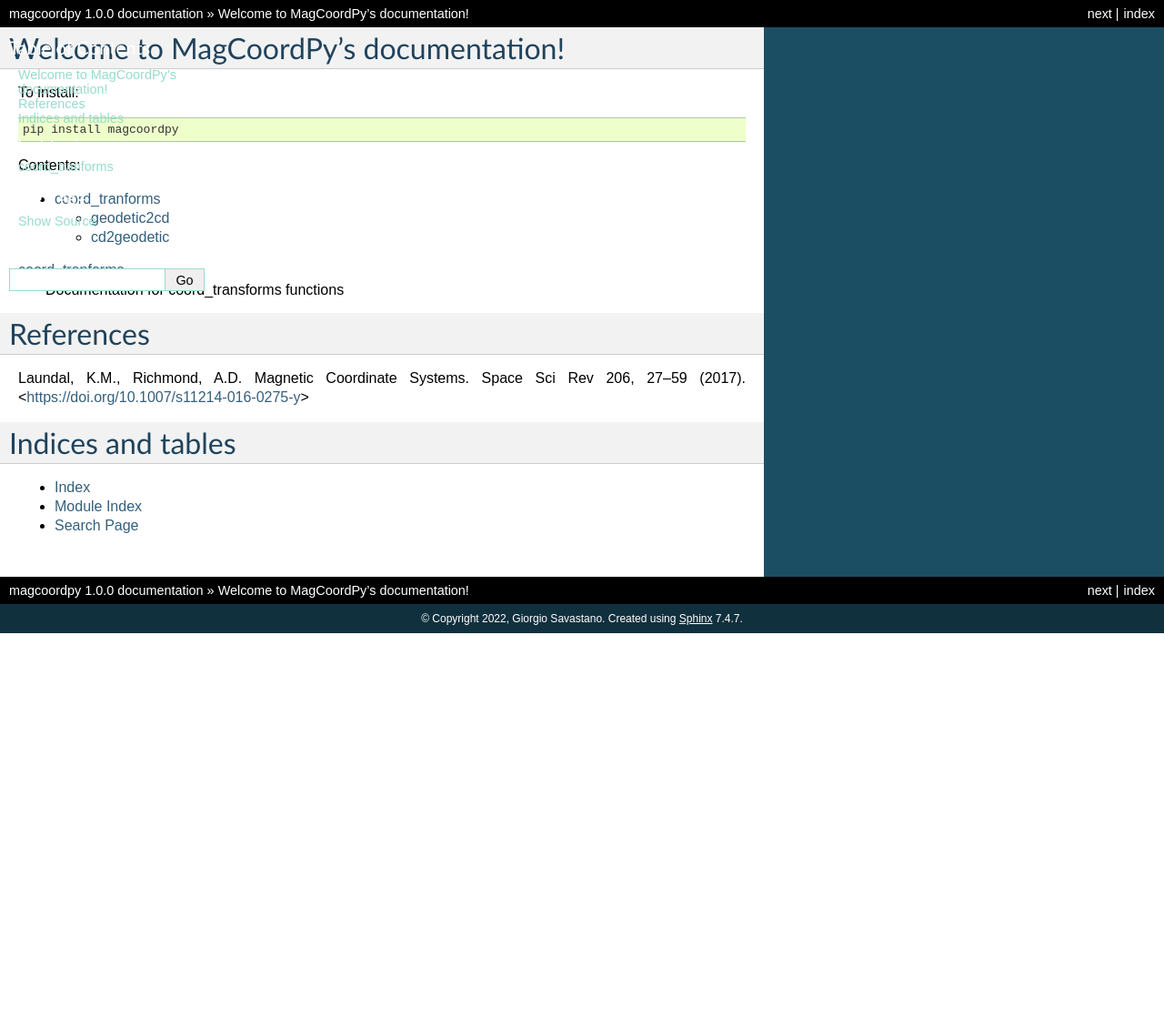
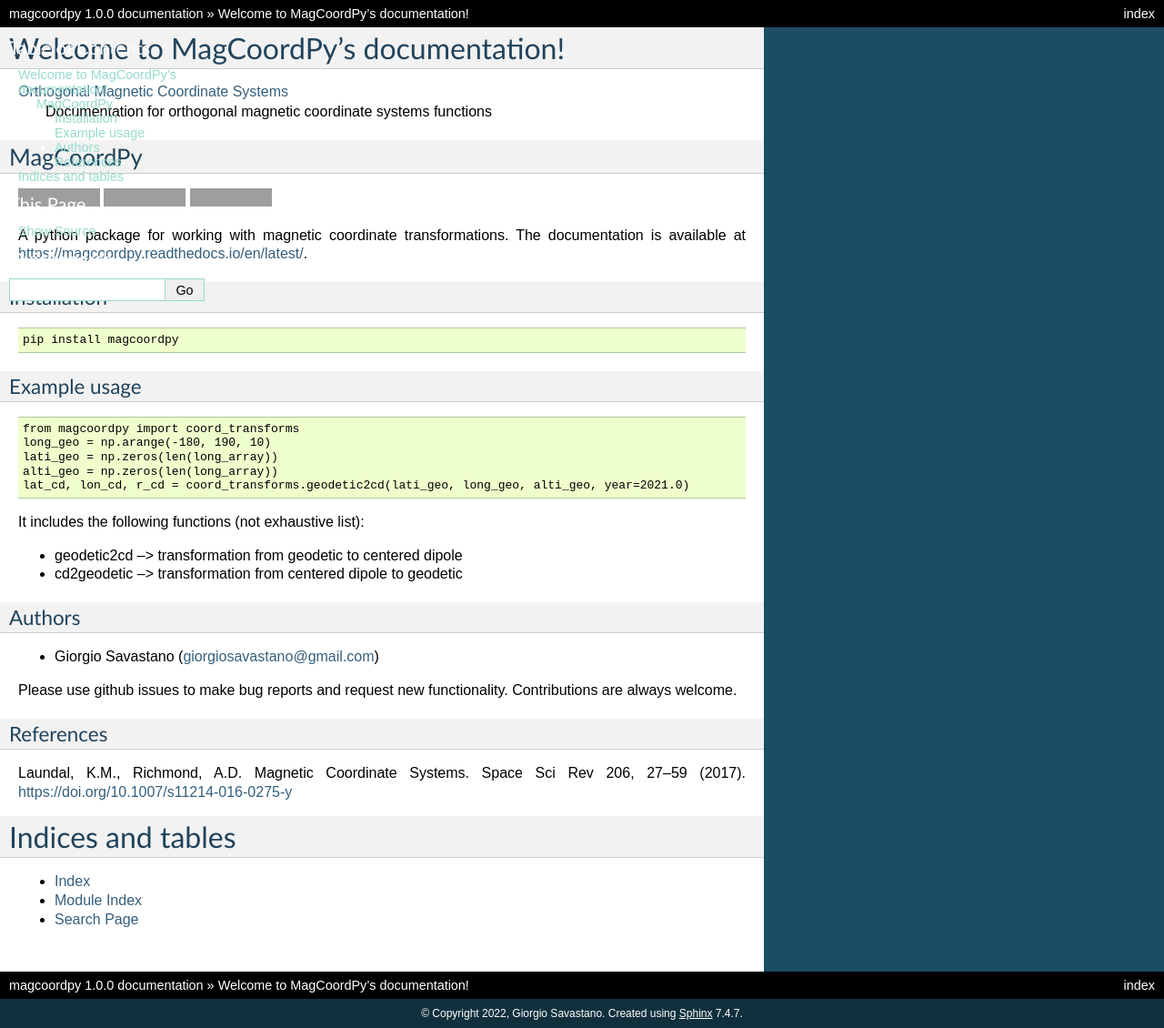
Before and after one commit to giorgiosavastano/magcoordpy, a Sphinx documentation site: the page built from docs/source/index.rst, in a window 1280 px wide. Shown: the whole page at 91% size. Built offline with Sphinx 7.4.7, drawn with Linux system fonts in a browser that asks for light colours; before the commit the page ends 900 px from its top, so only the background shows below that; grey boxes are pictures that could not be loaded.

Commit message:
Giorgio docs (#21)
* improving docs

* improving docs

* improving docs

Co-authored-by: Giorgio Savastano <giorgio.savastano@uniroma1.it>

```diff
--- a/README.md
+++ b/README.md
@@ -5,7 +5,7 @@
 ![license](https://img.shields.io/github/license/giorgiosavastano/magcoordpy)
 
 A python package for working with magnetic coordinate transformations.
-The documentation is available at https://magcoordpy.readthedocs.io/en/latest/.
+The documentation is available at <https://magcoordpy.readthedocs.io/en/latest/>.
 
 Installation
 ------------
@@ -24,8 +24,8 @@
 
 It includes the following functions (not exhaustive list):
 
-* geodetic2cd
-* cd2geodetic
+* geodetic2cd --> transformation from geodetic to centered dipole
+* cd2geodetic --> transformation from centered dipole to geodetic
 
 
 ## Authors
@@ -36,4 +36,4 @@
 
 ## References
 
-Laundal, K.M., Richmond, A.D. Magnetic Coordinate Systems. Space Sci Rev 206, 27–59 (2017). https://doi.org/10.1007/s11214-016-0275-y
+Laundal, K.M., Richmond, A.D. Magnetic Coordinate Systems. Space Sci Rev 206, 27–59 (2017). <https://doi.org/10.1007/s11214-016-0275-y>
--- a/docs/source/conf.py
+++ b/docs/source/conf.py
@@ -17,6 +17,7 @@
 sys.path.insert(0, os.path.abspath("."))
 sys.path.insert(0, os.path.abspath(".."))
 sys.path.insert(0, os.path.abspath("../.."))
+sys.path.insert(0, os.path.abspath("../../src"))
 sys.path.insert(0, os.path.abspath("../../src/magcoordpy"))
 
 
@@ -39,10 +40,16 @@
     "sphinx.ext.autodoc",
     "sphinx.ext.napoleon",
     "sphinx_rtd_theme",
+    "autodocsumm",
+    "nbsphinx",
+    "myst_parser",
+    "sphinx.ext.coverage",
 ]
 
 # Napoleon settings
 napoleon_numpy_docstring = True
+
+autodoc_default_options = {"autosummary": True}
 
 # Add any paths that contain templates here, relative to this directory.
 templates_path = ["_templates"]
--- a/docs/source/index.rst
+++ b/docs/source/index.rst
@@ -1,27 +1,15 @@
 Welcome to MagCoordPy's documentation!
 ======================================
-
-To install:
-
-.. code-block:: console
-
-   pip install magcoordpy
-
 
 .. toctree::
    :maxdepth: 2
    :caption: Contents:
 
-   coord_transforms
+:doc:`ort_mag_coo_sys`
+	Documentation for orthogonal magnetic coordinate systems functions
 
-:doc:`coord_transforms`
-	Documentation for coord_transforms functions
-
-
-References
-==========
-
-Laundal, K.M., Richmond, A.D. Magnetic Coordinate Systems. Space Sci Rev 206, 27–59 (2017). <https://doi.org/10.1007/s11214-016-0275-y>
+.. include:: ../../README.md
+   :parser: myst_parser.sphinx_
 
 
 Indices and tables
--- a/docs/source/coord_transforms.rst
+++ b/docs/source/ort_mag_coo_sys.rst
@@ -1,12 +1,8 @@
-coord_tranforms
-===============
+Orthogonal Magnetic Coordinate Systems
+======================================
 
-geodetic2cd
------------
-
-.. automodule:: coord_transforms.geodetic2cd
+.. automodule:: coord_transforms
     :members:
-    :undoc-members:
     :show-inheritance:
 
 
@@ -20,12 +16,3 @@
    lati_geo = np.zeros(len(long_array))
    alti_geo = np.zeros(len(long_array))
    lat_cd, lon_cd, r_cd = coord_transforms.geodetic2cd(lati_geo, long_geo, alti_geo, year=2021.0)
-
-
-cd2geodetic
------------
-
-.. automodule:: coord_transforms.cd2geodetic
-    :members:
-    :undoc-members:
-    :show-inheritance:
--- a/pyproject.toml
+++ b/pyproject.toml
@@ -1,6 +1,6 @@
 [tool.poetry]
 name = "magcoordpy"
-version = "0.1.14"
+version = "0.1.16"
 description = "A python package for working with magnetic coordinate transformations"
 authors = ["Giorgio Savastano <giorgio.savastano@uniroma1.it>"]
 license = "MIT"
@@ -21,6 +21,9 @@
 s3fs = "^2022.2.0"
 pytest-cov = "^3.0.0"
 numpydoc = "^1.2"
+autodocsumm = "^0.2.7"
+nbsphinx = "^0.8.8"
+myst-parser = "^0.17.0"
 
 [tool.poetry.extras]
 docs = ['sphinx']
```
Also changed, not shown: 2 other files.
